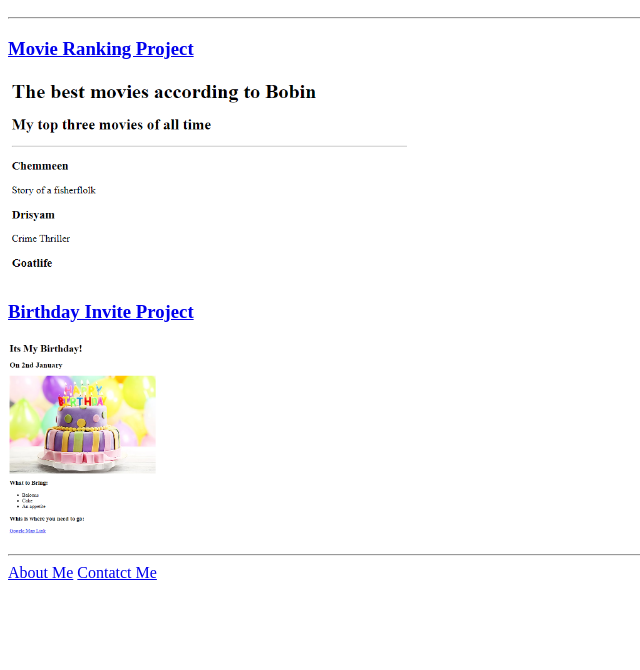
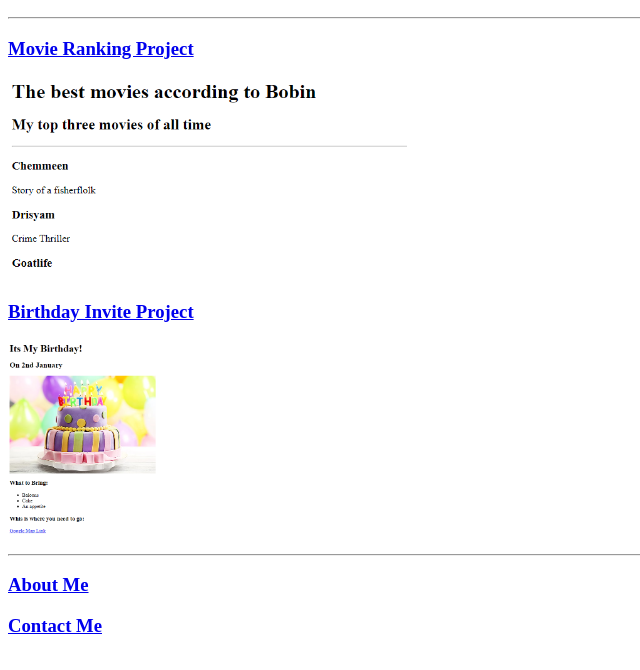
Before and after one commit to Bobin-mathew/portfolio, a plain HTML site: page index.html in a window 1280 px wide. Shown: the part 110-780 px from the top of the page, without its empty margins (0-640 px from the left). Drawn offline with Linux system fonts and the light colour scheme.

Commit message:
Add files via upload

```diff
--- a/index.html
+++ b/index.html
@@ -15,8 +15,8 @@
     <h3><a href="./public/birthday-invite.html">Birthday Invite Project</a></h3>
     <img src="./assets/images/Bday-invite.png" height="200">
     <hr>
-    <a href="./public/about.html">About Me</a>
-    <a href="./public/contact.html">Contatct Me</a>
+   <h3><a href="./public/about.html">About Me</a></h3>
+   <h3><a href="./public/contact.html">Contact Me</a></h3>
 </body>
 </html>
 
```
